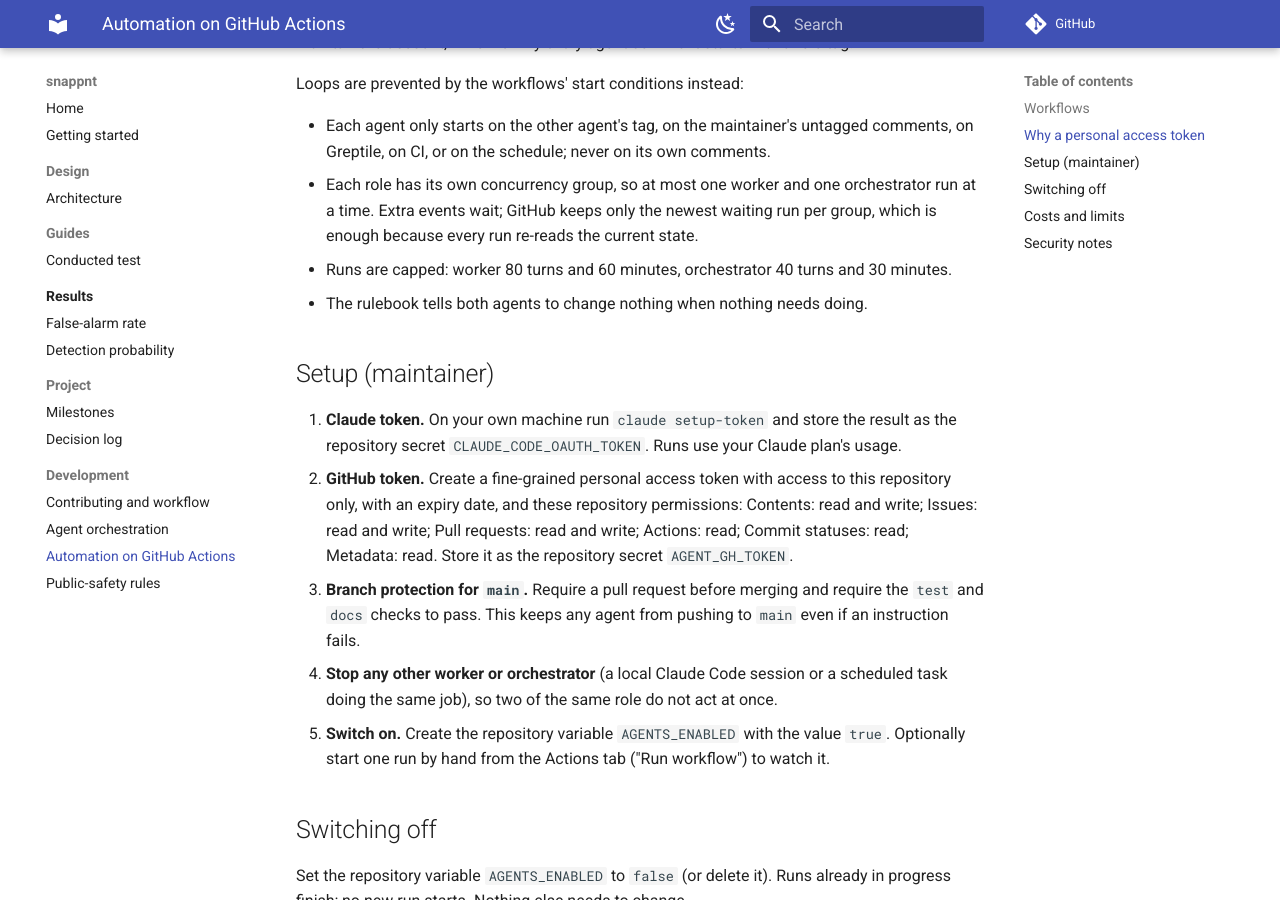
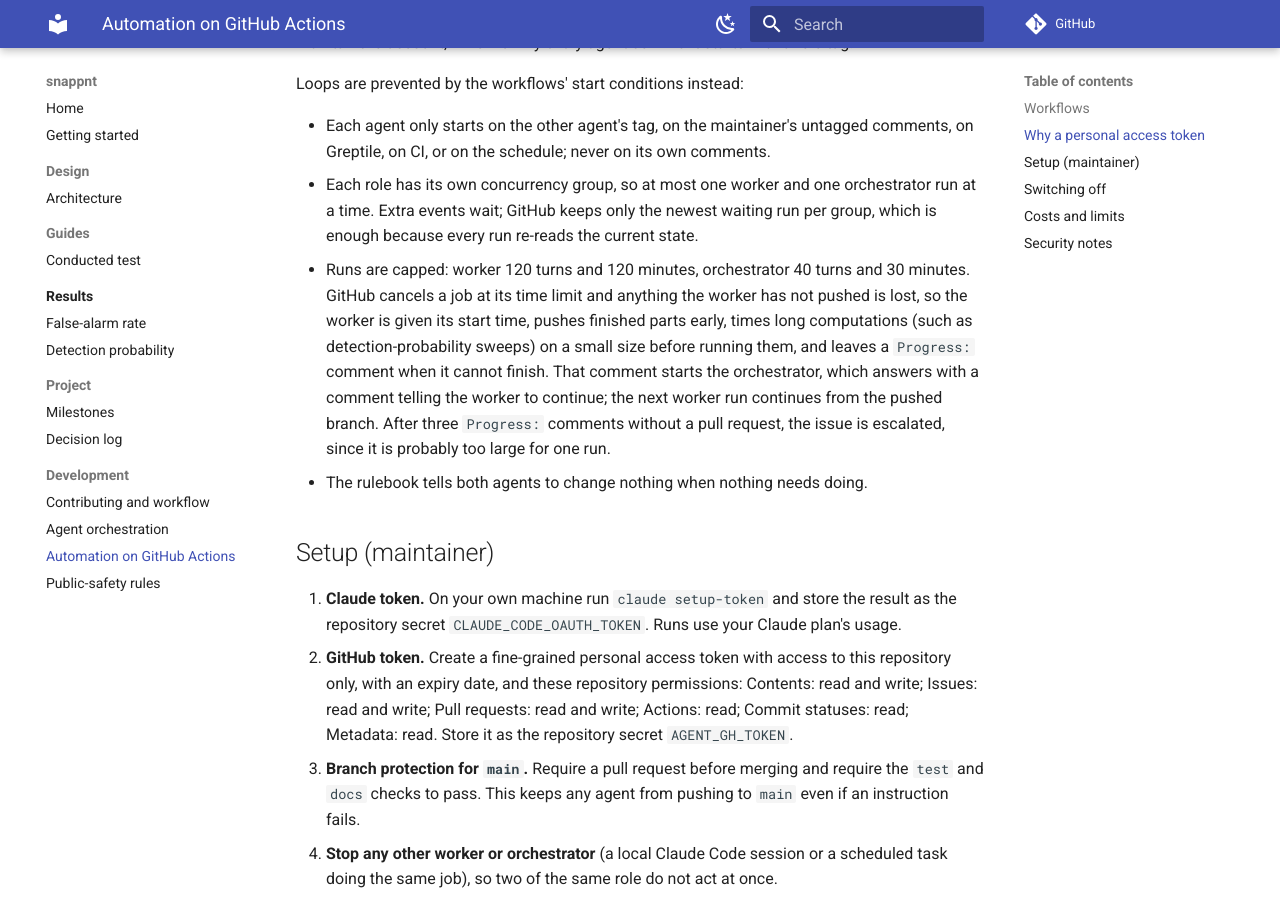
Before and after one commit to h-shiono/snappnt, an MkDocs documentation site: the page built from docs/development/automation.md, in a window 1280 px wide and 900 px high, scrolled down 1760 px. Built offline with MkDocs 1.6.1 and Material for MkDocs 9.7.7, drawn with Linux system fonts in a browser that asks for light colours; comment, search, counter and statistics services are not loaded.

Commit message:
Worker: time budget, early pushes and resuming after a timeout
The worker run for #3 was cancelled at the 60-minute job limit before it pushed anything, so
the whole implementation was lost.

- The worker job limit is raised to 120 minutes (and 120 turns). The start time is recorded
  and passed in the prompt.
- worker.md: push finished parts early; time long computations on a small size first and run
  them under `timeout`; when the work cannot finish, push and post a `Progress:` comment; a
  later run continues from the existing `issue-<n>-*` branch.
- orchestrator.md: a `Progress:` comment is answered with a "continue" comment, which starts
  the next worker run (the worker never starts on its own comments). After three `Progress:`
  comments the issue is escalated.

Co-Authored-By: Claude Opus 5.5 <noreply@anthropic.com>
Claude-Session: https://claude.ai/code/session_01BvYrNtSc9UvmdpvYwQ4u8Y
Signed-off-by: Claude <noreply@anthropic.com>

```diff
--- a/docs/development/automation.md
+++ b/docs/development/automation.md
@@ -64,7 +64,14 @@ Loops are prevented by the workflows' start conditions instead:
 - Each role has its own concurrency group, so at most one worker and one orchestrator run at a
   time. Extra events wait; GitHub keeps only the newest waiting run per group, which is enough
   because every run re-reads the current state.
-- Runs are capped: worker 80 turns and 60 minutes, orchestrator 40 turns and 30 minutes.
+- Runs are capped: worker 120 turns and 120 minutes, orchestrator 40 turns and 30 minutes.
+  GitHub cancels a job at its time limit and anything the worker has not pushed is lost, so the
+  worker is given its start time, pushes finished parts early, times long computations (such
+  as detection-probability sweeps) on a small size before running them, and leaves a
+  `Progress:` comment when it cannot finish. That comment starts the orchestrator, which
+  answers with a comment telling the worker to continue; the next worker run continues from
+  the pushed branch. After three `Progress:` comments without a pull request, the issue is
+  escalated, since it is probably too large for one run.
 - The rulebook tells both agents to change nothing when nothing needs doing.
 
 ## Setup (maintainer)
```
Also changed, not shown: .github/agents/orchestrator.md, .github/agents/worker.md, 1 other file.
